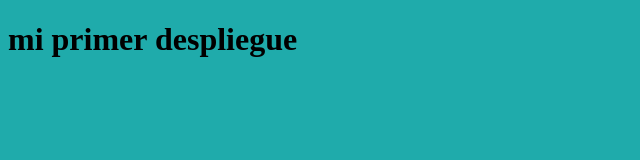
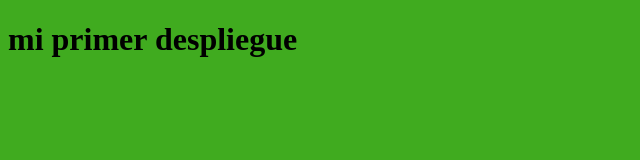
Before and after one commit to juvelillap/misegundorepositorio, a plain HTML site: page index.html in a window 1280 px wide. Shown: the whole page, without its empty margins (0-640 px from the left). Drawn offline with Linux system fonts and the light colour scheme.

Commit message:
cambiando index

```diff
--- a/index.html
+++ b/index.html
@@ -6,7 +6,7 @@
     <title>Document</title>
     <style>
         html, body{
-            background-color: rgb(31, 171, 171);
+            background-color: rgb(64, 171, 31);
         }
     </style>
 </head>
```
